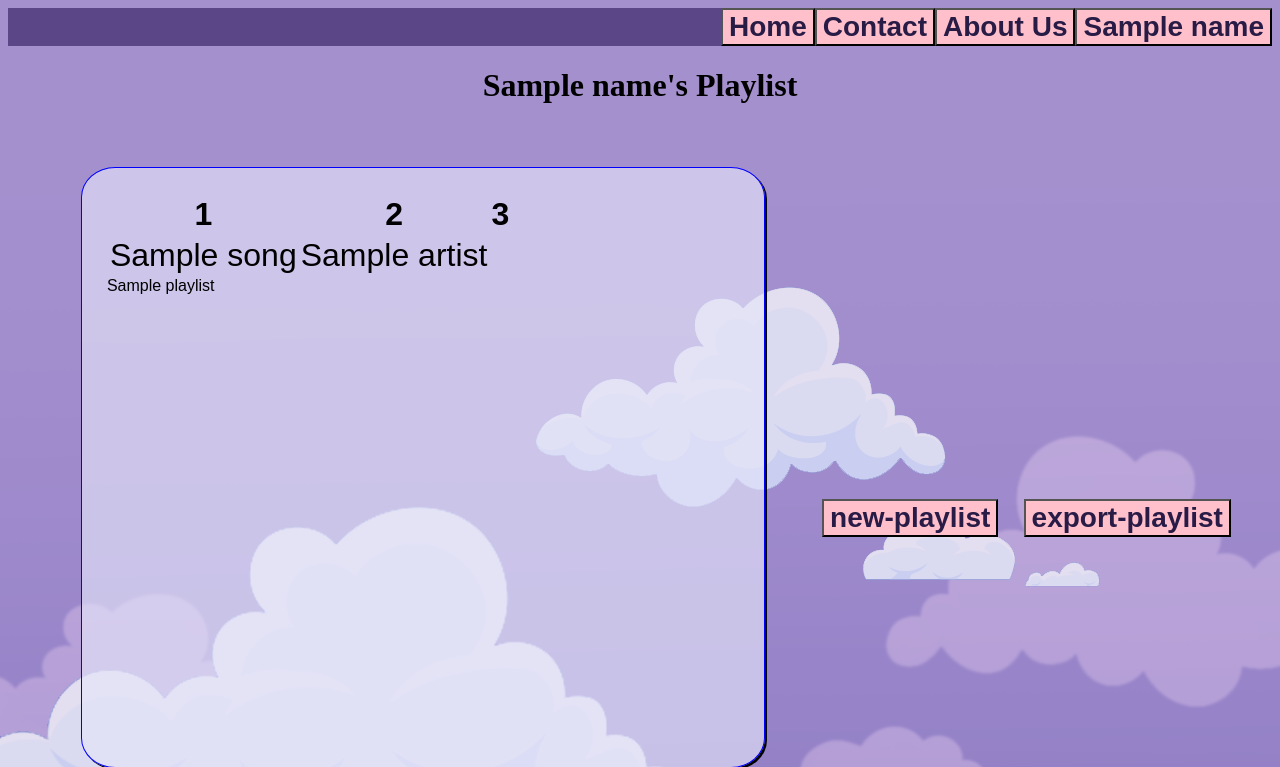
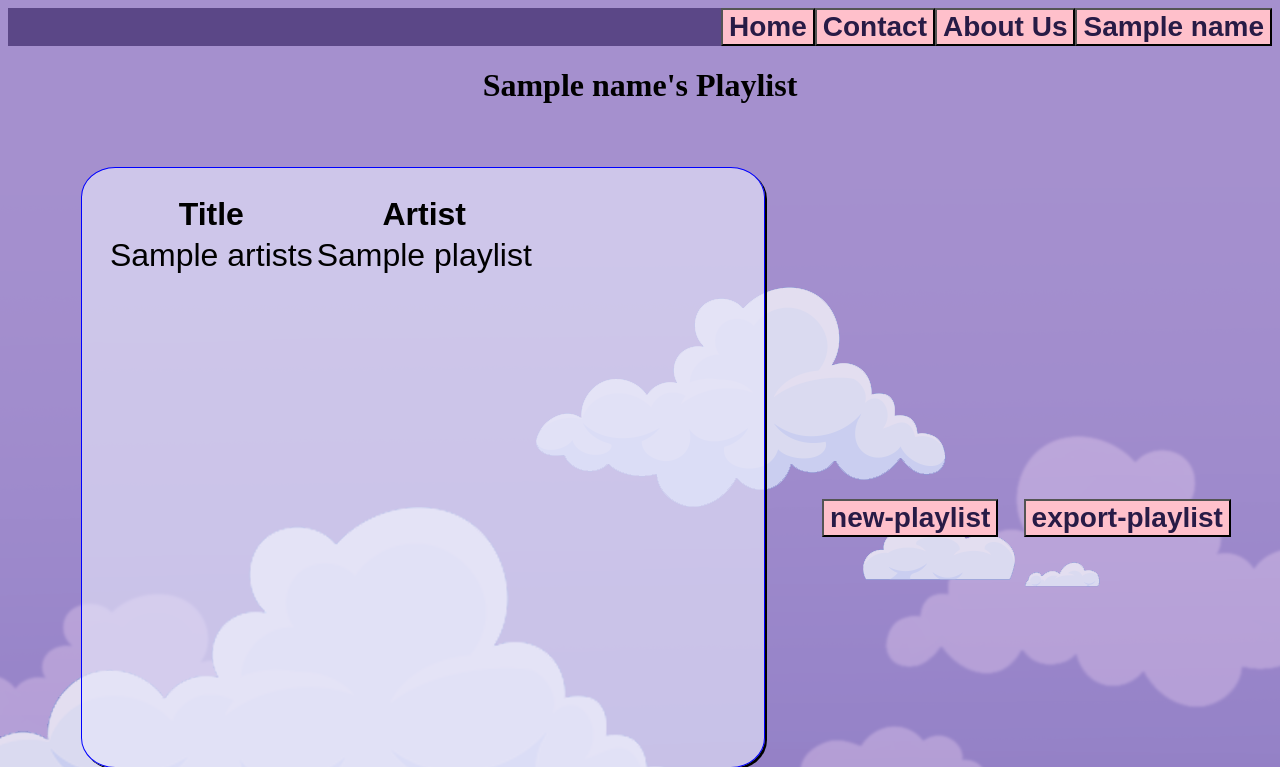
Before and after one commit to arielbrice/Personify-Capstone, a Flask app: template templates/playlist.html in a window 1280 px wide. Shown: the top 767 px of the page. Run offline with Flask 2, Linux system fonts and the light colour scheme; the template is opened without the code that fills it: most values are stand-ins (such as "Sample title", 1, 10 or a date in 2020); parts of the project's set-up code (start-up, migrations or seed data) failed here and were passed over.

Commit message:
Print songs to the webpage, also get 50 songs instead

```diff
--- a/app.py
+++ b/app.py
@@ -1,3 +1,4 @@
+from matplotlib.pyplot import title
 from flask import Flask, request, url_for, session, redirect, render_template
 from src.model.kmeansmodel import *
 import spotipy
@@ -169,6 +170,7 @@ def makePlaylist():
 
     u = sp.me()
     id = u['id']
+    print(id)
 
 
 
@@ -182,13 +184,16 @@ def makePlaylist():
     user.playlist = titles
     return ' '.join(titles)'''
 
-    recs = modeRecs("arielbric4")
-    print(recs)
+    recs = modeRecs(id)
+    print("\n in app.py")
+    for itemt, itema in zip(recs['title'] , recs['artist']):
+        print(itemt, itema)
     table = [['one','two','three'],['four','five','six'],['seven','eight','nine']]
     value = tabulate(table, tablefmt='html')
 
     print(tabulate(table))
-    return render_template("playlist.html", name = u['display_name'], playlist = table)
+
+    return render_template("playlist.html", name = u['display_name'], playlist = zip(recs['title'], recs['artist']), title = recs['title'], artist = recs['artist'])
 
 
 #TODO: export a playlist that is created from our algorithm
--- a/src/model/kmeansmodel.py
+++ b/src/model/kmeansmodel.py
@@ -96,10 +96,9 @@ def modeRecs(username):
 
 
     if len(artistsInCommon) != 0:
-        recs = isolated_cluster.sample(n=10)
+        recs = isolated_cluster.sample(n=50)
         print (recs)
         print(recs['title'], recs['artist'])
-        print ("ariel recs", recs['title'], recs['artist'])
         return recs
 
 
@@ -128,7 +127,7 @@ def collectUserSongs(username):
 
 
 
-euclidianRecs("arielbric4")
+#euclidianRecs("arielbric4")
 
 '''
 print(scaled[y == 1,0], scaled[y == 1,1])
--- a/templates/playlist.html
+++ b/templates/playlist.html
@@ -16,19 +16,18 @@
 
         <div class="playlist-box">
 			<table><tr>
-				<th>1</th>
-				<th>2</th>
-				<th>3</th>
+				<th>Title</th>
+				<th>Artist</th>
 			</tr>
-			{% for song in playlist %}
+			{% for artists, titles in playlist %}
 
 				<tr>
-					<td>{{song.name}}</td>
-					<td>{{song.artist}}</td>
+					<td>{{artists}}</td>
+					<td>{{titles}}</td>
 				</tr>
 				{% endfor %}
 			</table>
-			{{playlist}}
+
 			<!--<<table>
 				<tr>
 					<th>TITTLE</th>
```
Also changed, not shown: 2 other files.
